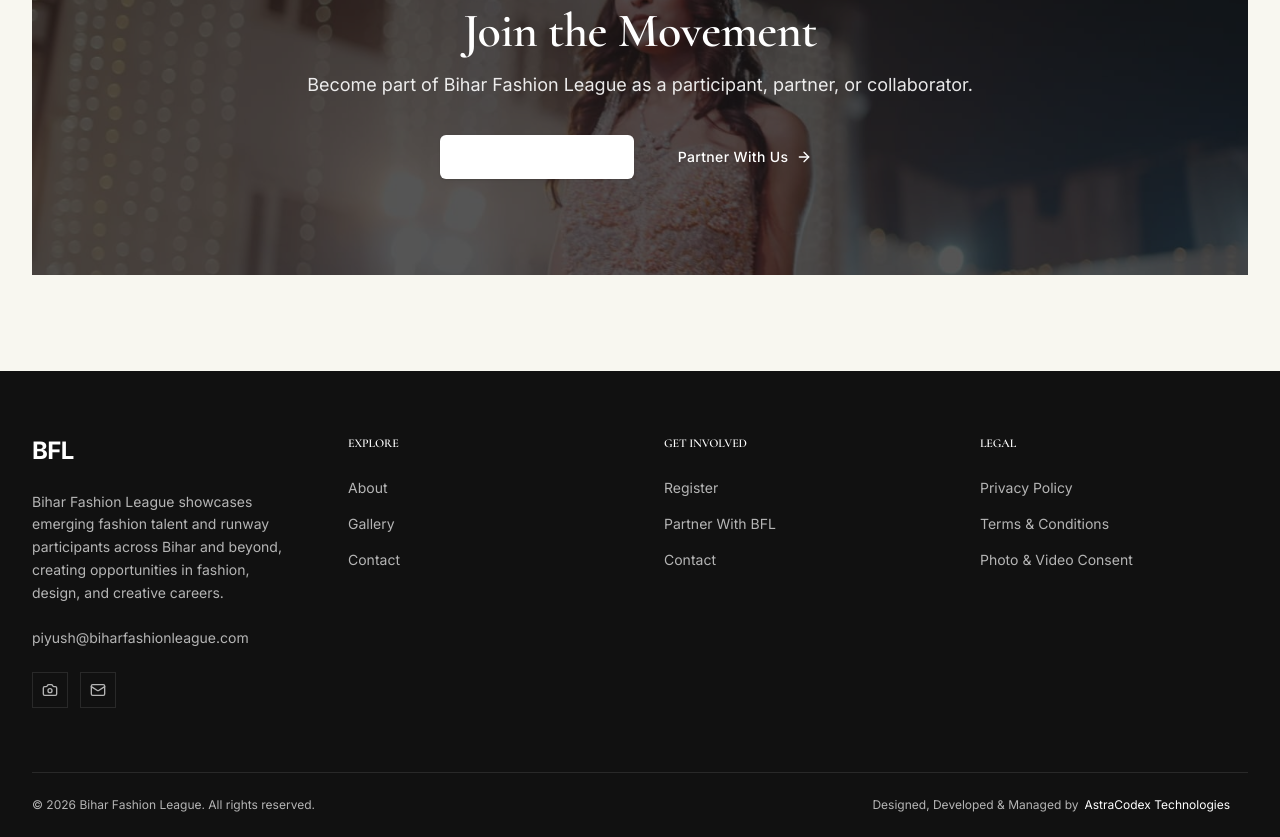
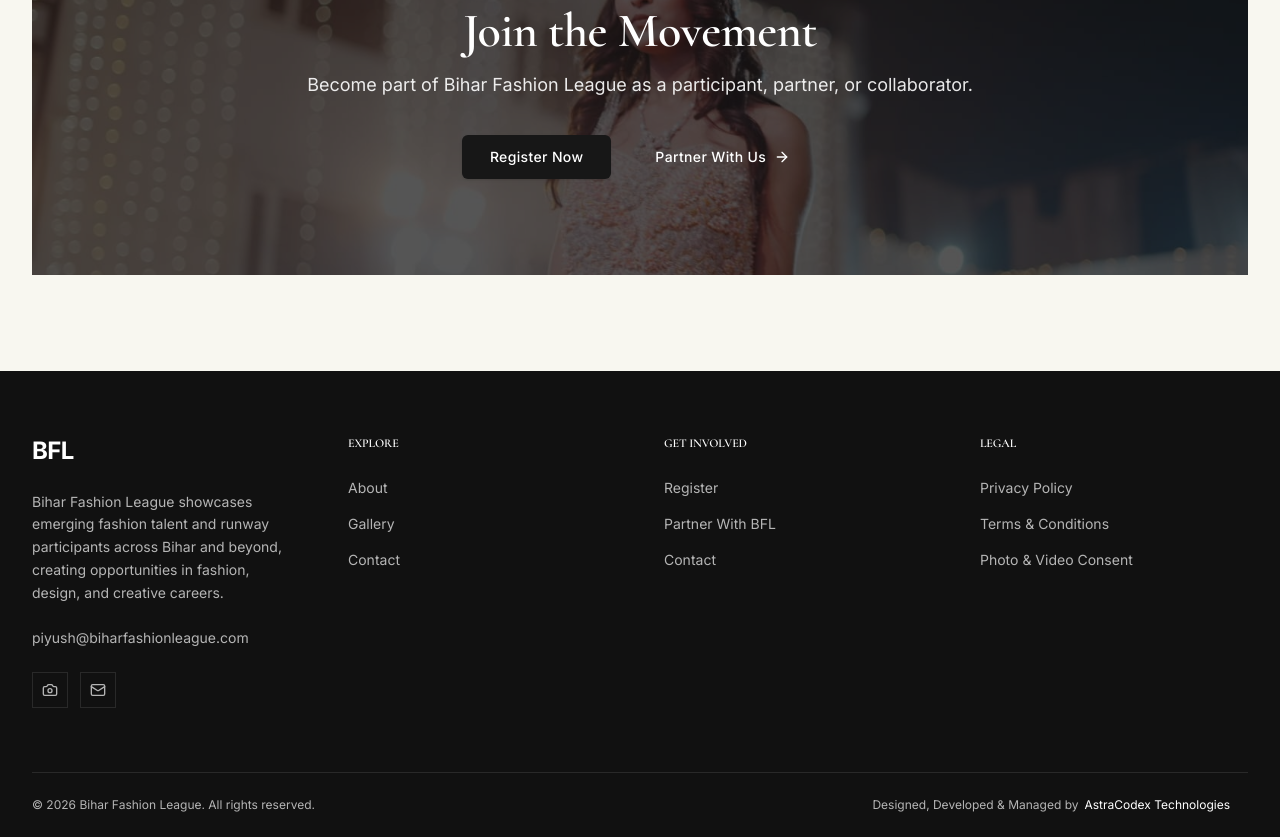
Before and after one commit to codexshekhar/Bihar-Fashion-League, a Next.js app: page /about in a window 1280 px wide. Shown: the part 3460-4297 px from the top of the page. Built offline with nearby package versions, Linux system fonts and the light colour scheme.

Commit message:
Fix partners and about hero CTAs

```diff
--- a/app/about/page.tsx
+++ b/app/about/page.tsx
@@ -341,9 +341,9 @@ export default function AboutPage() {
                 Become part of Bihar Fashion League as a participant, partner, or collaborator.
               </p>
               <div className="flex flex-col sm:flex-row items-center justify-center gap-3 sm:gap-4">
-                <Button asChild className="h-11 px-7 bg-white text-[#171717] hover:bg-white/90 text-sm tracking-wide">
-                  <Link href="/register/model">
-                    Register as a Model
+                <Button asChild className="h-11 px-7 bg-[#171717] text-white hover:bg-[#171717]/90 text-sm tracking-wide">
+                  <Link href="/register/model/apply">
+                    Register Now
                   </Link>
                 </Button>
                 <Button asChild variant="ghost" className="h-11 px-7 text-white hover:bg-white/10 text-sm tracking-wide">
--- a/app/partners/page.tsx
+++ b/app/partners/page.tsx
@@ -153,12 +153,12 @@ export default function PartnersPage() {
                 Join Bihar Fashion League in connecting emerging talent, creative communities, and brands through fashion, culture, and unforgettable runway experiences.
               </p>
               <div className="hero-fade hero-fade-delay-3 flex flex-col sm:flex-row items-start gap-3 sm:gap-4">
-                <Button asChild className="h-11 px-7 bg-white text-[#171717] hover:bg-white/90 text-sm tracking-wide">
+                <Button asChild className="h-11 px-7 bg-[#171717] text-white hover:bg-[#171717]/90 text-sm tracking-wide">
                   <Link href="/contact">
                     Become a Partner
                   </Link>
                 </Button>
-                <Button asChild variant="ghost" className="h-11 px-7 text-white hover:bg-white/10 text-sm tracking-wide">
+                <Button asChild className="h-11 px-7 bg-[#171717] text-white hover:bg-[#171717]/90 text-sm tracking-wide">
                   <Link href="#opportunities">
                     Explore Opportunities <ArrowRight className="ml-2 h-4 w-4" />
                   </Link>
@@ -341,7 +341,7 @@ export default function PartnersPage() {
               <p className="text-base sm:text-lg text-white/90 mb-9">
                 Bring your brand, expertise, or creative vision to the Bihar Fashion League community.
               </p>
-              <Button asChild className="h-11 px-7 bg-white text-[#171717] hover:bg-white/90 text-sm tracking-wide">
+              <Button asChild className="h-11 px-7 bg-[#171717] text-white hover:bg-[#171717]/90 text-sm tracking-wide">
                 <Link href="/contact">
                   Send Partnership Inquiry <ArrowRight className="ml-2 h-4 w-4" />
                 </Link>
```
